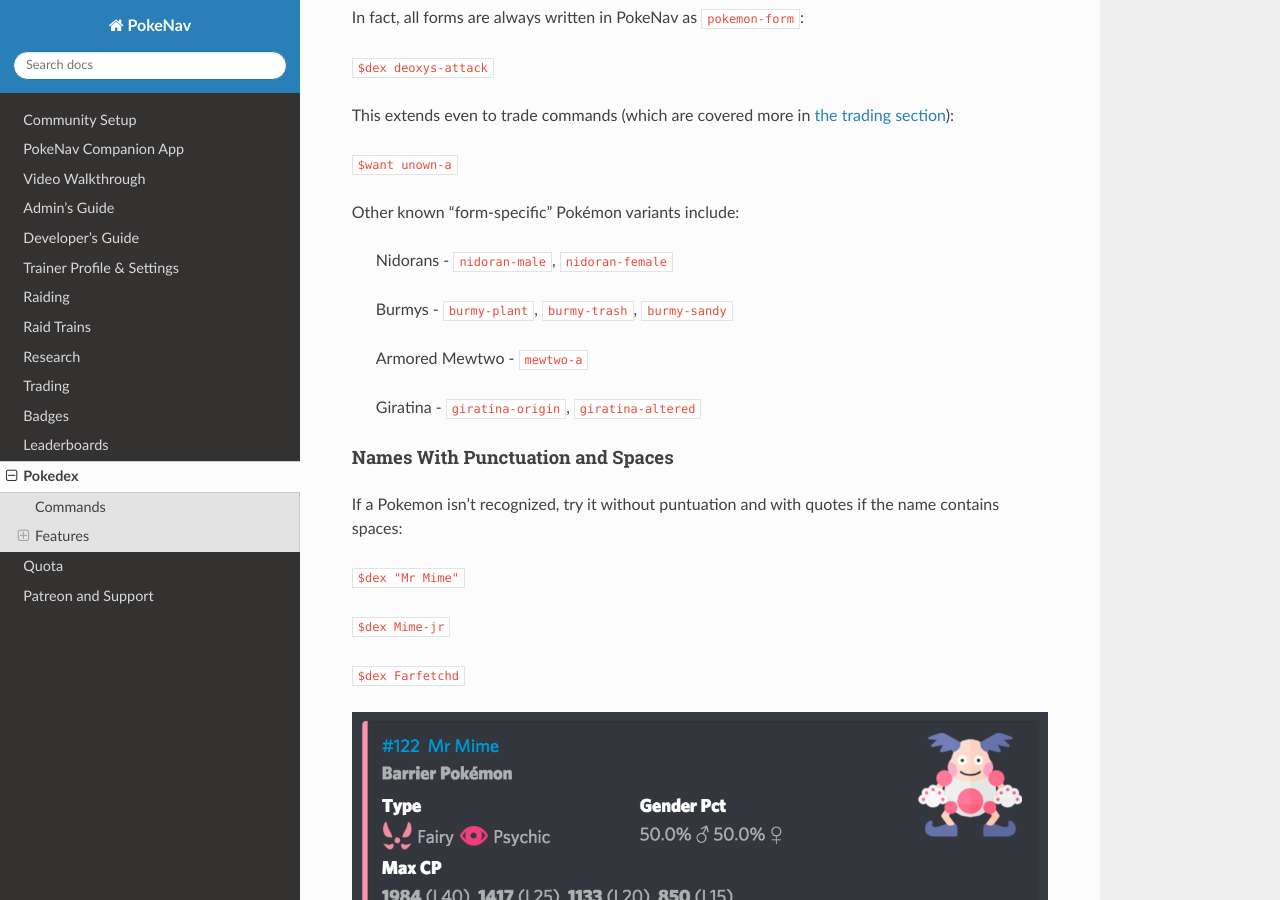
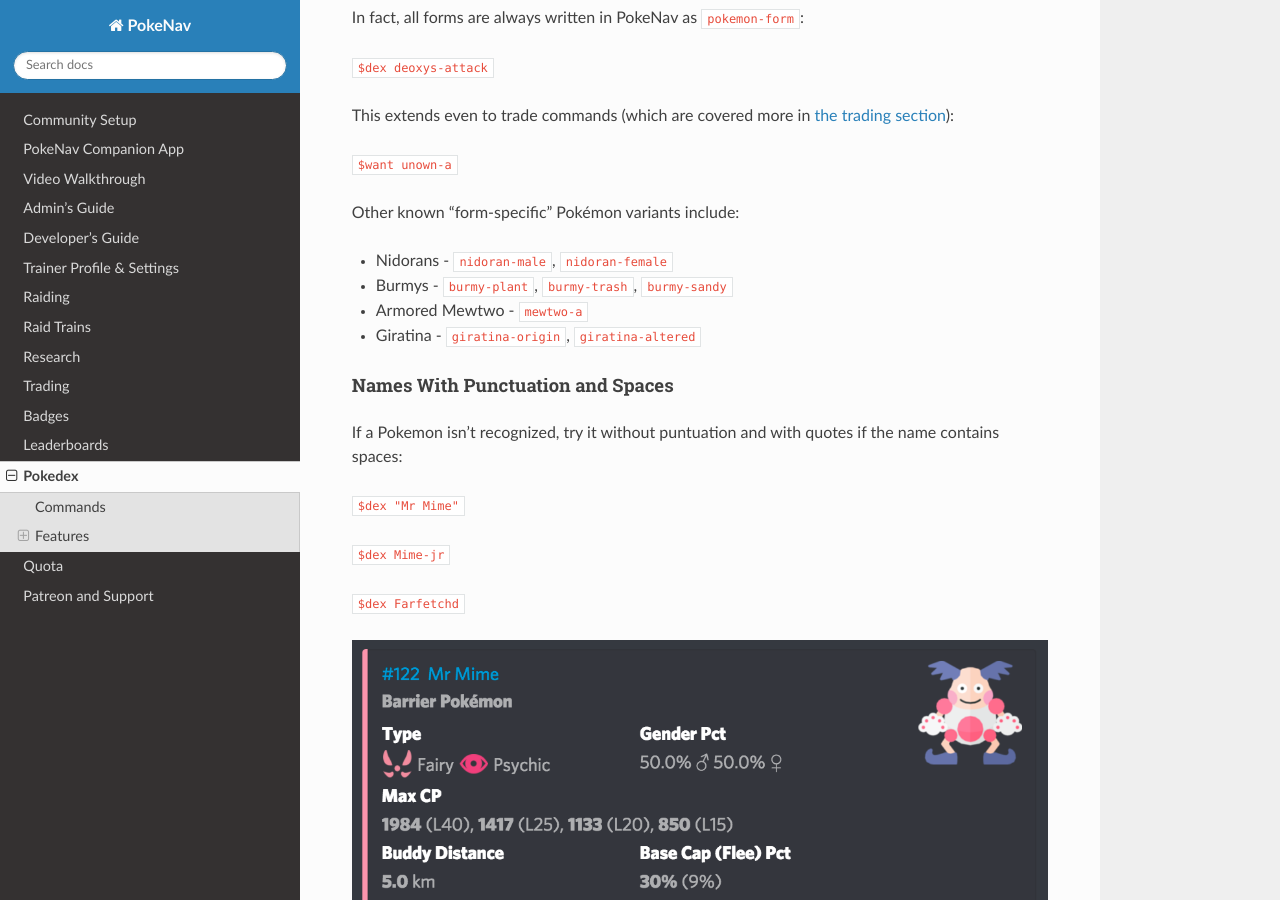
Before and after one commit to PokeNavBot/pokenav-documentation, a Sphinx documentation site: the page built from source/pokedex.md, in a window 1280 px wide and 900 px high, scrolled down 1067 px. Built offline with Sphinx 7.4.7 and the Read the Docs theme 2.0.0, drawn with Linux system fonts in a browser that asks for light colours; formulas are drawn with MathJax 3.

Commit message:
Bullets are better

```diff
--- a/source/pokedex.md
+++ b/source/pokedex.md
@@ -45,13 +45,13 @@ This extends even to trade commands (which are covered more in [the trading sect
 
 Other known "form-specific" Pokémon variants include:
 
-> Nidorans - `nidoran-male`, `nidoran-female`
+- Nidorans - `nidoran-male`, `nidoran-female`
 
-> Burmys - `burmy-plant`, `burmy-trash`, `burmy-sandy`
+- Burmys - `burmy-plant`, `burmy-trash`, `burmy-sandy`
 
-> Armored Mewtwo - `mewtwo-a`
+- Armored Mewtwo - `mewtwo-a`
 
-> Giratina - `giratina-origin`, `giratina-altered`
+- Giratina - `giratina-origin`, `giratina-altered`
 
 #### Names With Punctuation and Spaces
 
```
